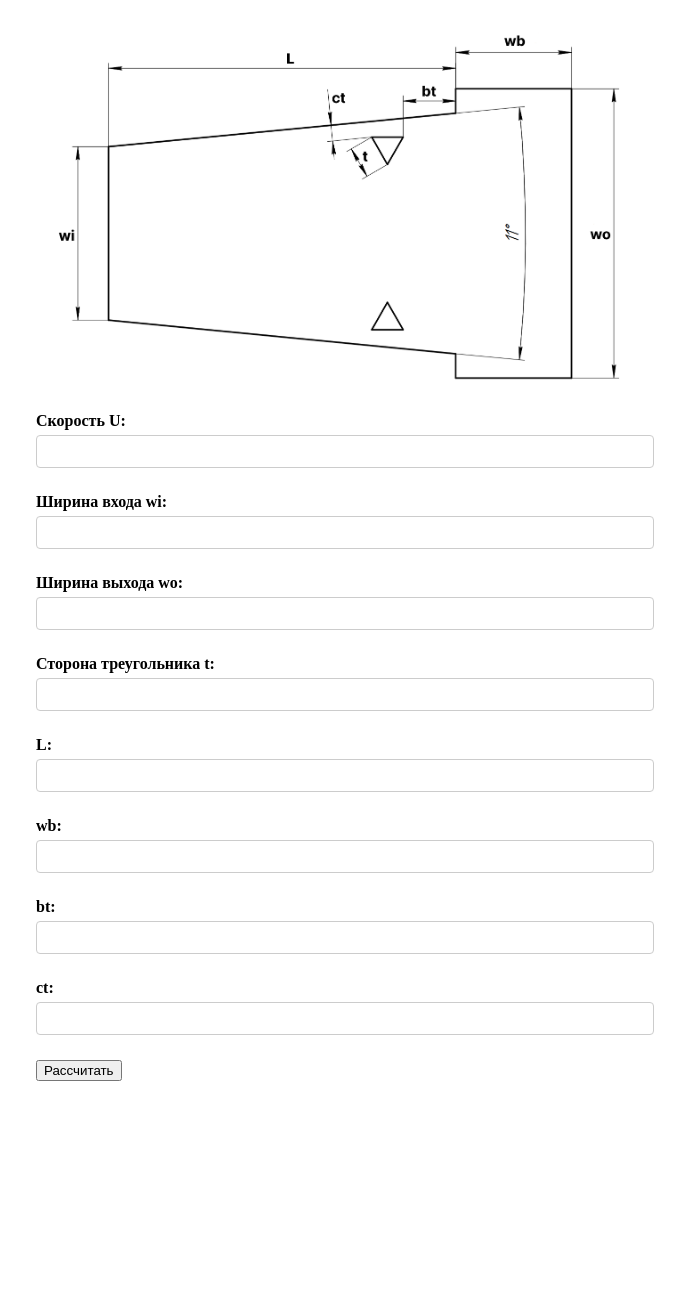
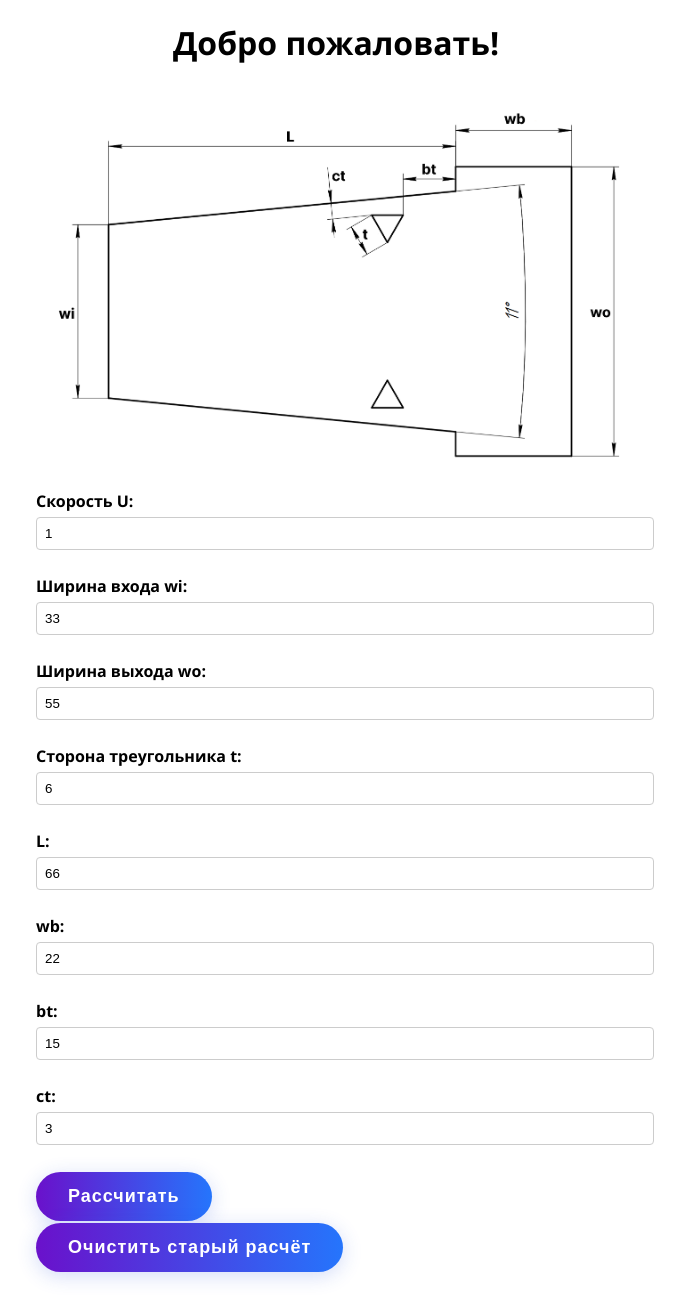
Before and after one commit to vasuy4/openFoam_salome_coursework, a FastAPI app: page / in a window 1280 px wide. Shown: the whole page, without its empty margins (304-989 px from the left). Before the commit the page ends 1081 px from the top, so only its background shows below. Run offline with FastAPI, Linux system fonts and the light colour scheme.

Commit message:
run .sh files with buttons in page

```diff
--- a/main.py
+++ b/main.py
@@ -3,6 +3,7 @@ from fastapi import FastAPI, Request, Form
 from fastapi.templating import Jinja2Templates
 from fastapi.responses import HTMLResponse
 from fastapi.staticfiles import StaticFiles
+import subprocess
 
 from utils import check
 
@@ -13,7 +14,26 @@ app.mount("/static", StaticFiles(directory="static"), name="static")
 
 @app.get("/", response_class=HTMLResponse)
 async def main_page(request: Request):
-    return templates.TemplateResponse("index.html", {"request": request})
+    return templates.TemplateResponse(
+        "index.html",
+        {"request": request, "information": "Добро пожаловать!", "is_correct": False}
+    )
+
+@app.post("/run")
+async def run(request: Request):
+    subprocess.run(['sh', 'Run.sh'])
+    return templates.TemplateResponse(
+        "index.html",
+        {"request": request, "information": "Запуск...", "is_correct": True}
+    )
+
+@app.post("/clear", response_class=HTMLResponse)
+async def clear(request: Request):
+    subprocess.run(['sh', 'Clean.sh'])
+    return templates.TemplateResponse(
+        "index.html",
+        {"request": request, "information": "Старые данные удалены", "is_correct": False}
+    )
 
 @app.post("/calculate")
 async def calculate(
@@ -38,7 +58,11 @@ async def calculate(
         "coneT": coneT,
     }
 
-    return check(*result.values())[1]
+    check_answer = check(*result.values())
+    return templates.TemplateResponse(
+        "index.html",
+        {"request": request, "information": check_answer[1], "is_correct": check_answer[0]}
+    )
 
 if __name__ == '__main__':
     uvicorn.run(app)
--- a/templates/index.html
+++ b/templates/index.html
@@ -3,6 +3,9 @@
 <head>
     <title>Расчет параметров</title>
     <style>
+        body {
+            font-family: 'Segoe UI', Arial, sans-serif;
+        }
         .container {
             max-width: 600px;
             margin: 0 auto;
@@ -31,55 +34,89 @@
             margin-left: auto;
             margin-right: auto;
         }
+        h1 {
+            width: 100%;
+            text-align: center;
+        }
+        button {
+            padding: 14px 32px;
+            margin-top: 2px;
+            font-size: 18px;
+            color: #fff;
+            background: linear-gradient(90deg, #6a11cb 0%, #2575fc 100%);
+            border: none;
+            border-radius: 30px;
+            box-shadow: 0 4px 20px rgba(40, 80, 220, 0.2);
+            cursor: pointer;
+            outline: none;
+            font-weight: 600;
+            letter-spacing: 1px;
+        }
+        button:hover, button:focus {
+            background: linear-gradient(90deg, #2575fc 0%, #6a11cb 100%);
+            transform: translateY(-2px) scale(1.04);
+            box-shadow: 0 8px 28px rgba(40, 80, 220, 0.3);
+        }
     </style>
 </head>
 <body>
+    <h1 id="information">{{ information }}</h1>
+
     <div class="container">
+        {% if is_correct %}
+        <form method="post" action="/run">
+            <button>Запустить openFoam</button>
+        </form>
+        {% endif %}
         <img src="/static/images/image.png" alt="Расчетная схема">
 
         <form method="post" action="/calculate">
             <div class="input-group">
                 <label for="U">Скорость U:</label>
-                <input type="text" id="U" name="U">
+                <input type="text" id="U" name="U" value="1">
             </div>
 
             <div class="input-group">
                 <label for="widthInput">Ширина входа wi:</label>
-                <input type="text" id="widthInput" name="widthInput">
+                <input type="text" id="widthInput" name="widthInput" value="33">
             </div>
 
             <div class="input-group">
                 <label for="widthOutput">Ширина выхода wo:</label>
-                <input type="text" id="widthOutput" name="widthOutput">
+                <input type="text" id="widthOutput" name="widthOutput" value="55">
             </div>
 
             <div class="input-group">
                 <label for="sideTriangle">Сторона треугольника t:</label>
-                <input type="text" id="sideTriangle" name="sideTriangle">
+                <input type="text" id="sideTriangle" name="sideTriangle" value="6">
             </div>
 
             <div class="input-group">
                 <label for="lenCone">L:</label>
-                <input type="text" id="lenCone" name="lenCone">
+                <input type="text" id="lenCone" name="lenCone" value="66">
             </div>
 
             <div class="input-group">
                 <label for="widthBase">wb:</label>
-                <input type="text" id="widthBase" name="widthBase">
+                <input type="text" id="widthBase" name="widthBase" value="22">
             </div>
 
             <div class="input-group">
                 <label for="ten">bt:</label>
-                <input type="text" id="ten" name="ten">
+                <input type="text" id="ten" name="ten" value="15">
             </div>
 
             <div class="input-group">
                 <label for="coneT">ct:</label>
-                <input type="text" id="coneT" name="coneT">
+                <input type="text" id="coneT" name="coneT" value="3">
             </div>
 
             <button type="submit">Рассчитать</button>
         </form>
+
+        <form method="post" action="/clear">
+            <button>Очистить старый расчёт</button>
+        </form>
     </div>
 </body>
 </html>
```
Also changed, not shown: utils.py (+0 -19 lines).
